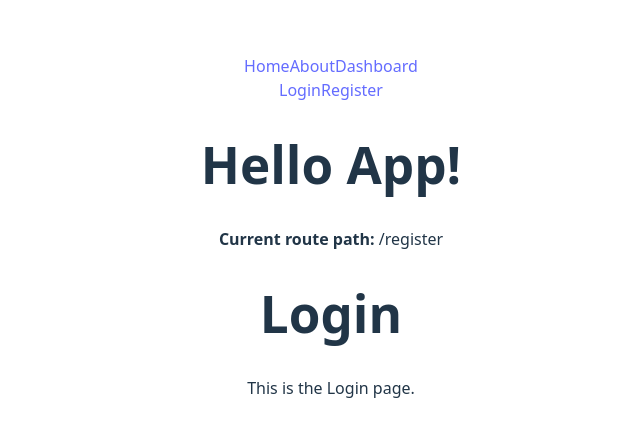
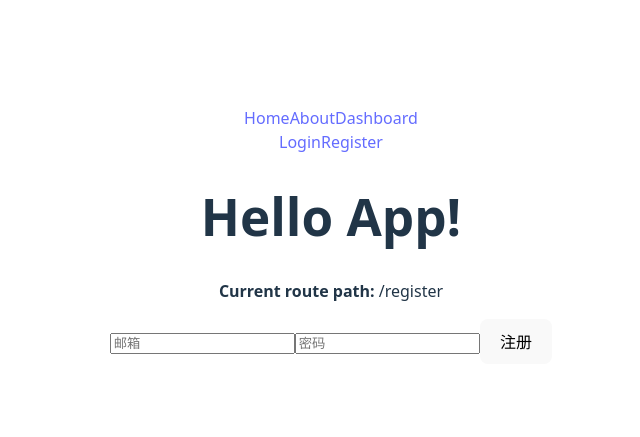
Before and after one commit to guangyiliushan/vue3-web, a Vue app: page /register in a window 1280 px wide. Shown: the part 165-602 px from the top of the page, without its empty margins (309-949 px from the left). Built offline with nearby package versions, Linux system fonts and the light colour scheme.

Commit message:
feat(auth): 实现登录和注册功能
- 添加 Axios 依赖用于 HTTP 请求
- 集成 Pinia 用于状态管理
- 实现 Login 和 Register 组件
- 添加用户认证相关逻辑

```diff
--- a/package.json
+++ b/package.json
@@ -9,6 +9,7 @@
     "preview": "vite preview"
   },
   "dependencies": {
+    "axios": "^1.8.4",
     "pinia": "^3.0.2",
     "vue": "^3.5.13",
     "vue-router": "4"
--- a/src/main.ts
+++ b/src/main.ts
@@ -1,6 +1,9 @@
 import { createApp } from 'vue'
+import { createPinia } from 'pinia'
 import './style.css'
 import router from './router'
 import App from './App.vue'
 
-createApp(App).use(router).mount('#app')
+const pinia = createPinia()
+
+createApp(App).use(router).use(pinia).mount('#app')
--- /dev/null
+++ b/src/stores/auth.ts
@@ -0,0 +1,40 @@
+import { defineStore } from "pinia";
+import http from "@/utils/http";
+
+export interface User {
+  id: string;
+  username: string;
+}
+
+export const useAuthStore = defineStore("auth", {
+  state: () => ({
+    user: null as User | null,
+    loading: false,
+  }),
+  getters: {
+    isAuthenticated: (state) => !!state.user,
+  },
+  actions: {
+    async fetchUser() {
+      this.loading = true;
+      try {
+        const resp = await http.get<{ user: User | null }>("/auth/me");
+        this.user = resp.data.user;
+      } finally {
+        this.loading = false;
+      }
+    },
+    async login(email: string, password: string) {
+      await http.post("/auth/login", { email, password });
+      await this.fetchUser();
+    },
+    async logout() {
+      await http.post("/auth/logout");
+      this.user = null;
+    },
+    async register(email: string, password: string) {
+      await http.post("/auth/register", { email, password });
+      await this.fetchUser();
+    },
+  },
+});
--- /dev/null
+++ b/src/utils/http.ts
@@ -0,0 +1,8 @@
+import axios from 'axios';
+
+const http = axios.create({
+  baseURL: '/api',
+  withCredentials: true,                // 始终带上 http-only cookie §&#8203;:contentReference[oaicite:5]{index=5}
+  headers: { 'Content-Type': 'application/json' },
+});
+export default http;
--- a/src/views/Login.vue
+++ b/src/views/Login.vue
@@ -1,19 +1,27 @@
 <template>
   <div>
     <h1>Login</h1>
-    <form @submit.prevent="">
+    <form @submit.prevent="onSubmit">
       <input type="email" v-model="email" placeholder="Email" required />
       <input type="password" v-model="password" placeholder="Password" required />
       <button type="submit">Login</button>
     </form>
-    <p v-if="error" class="error">{{ error }}</p>
   </div>
 </template>
 
 <script setup lang="ts">
 import { ref } from 'vue';
-
+import { useAuthStore } from '@/stores/auth';
+const auth = useAuthStore();
 const email = ref('');
 const password = ref('');
-const error = ref('');
+
+async function onSubmit() {
+  try {
+    await auth.login(email.value, password.value);
+    window.location.href = '/';
+  } catch {
+    alert('登录失败');
+  }
+}
 </script>
--- a/src/views/Register.vue
+++ b/src/views/Register.vue
@@ -1,9 +1,27 @@
 <template>
-    <div>
-        <h1>Login</h1>
-        <p>This is the Login page.</p>
-    </div>
+    <form @submit.prevent="onSubmit">
+        <input v-model="email" type="email" placeholder="邮箱" required />
+        <input v-model="password" type="password" placeholder="密码" required />
+        <button :disabled="auth.loading">注册</button>
+    </form>
 </template>
 
 <script setup lang="ts">
+import { ref } from 'vue';
+import { useRouter } from 'vue-router';
+import { useAuthStore } from '@/stores/auth';
+
+const auth = useAuthStore();
+const router = useRouter();
+const email = ref('');
+const password = ref('');
+
+async function onSubmit() {
+    try {
+        await auth.register( email.value, password.value);
+        router.push('/');
+    } catch {
+        alert('注册失败');
+    }
+}
 </script>
```
Also changed, not shown: 1 other file (tests, documents, lock files or other folders).
